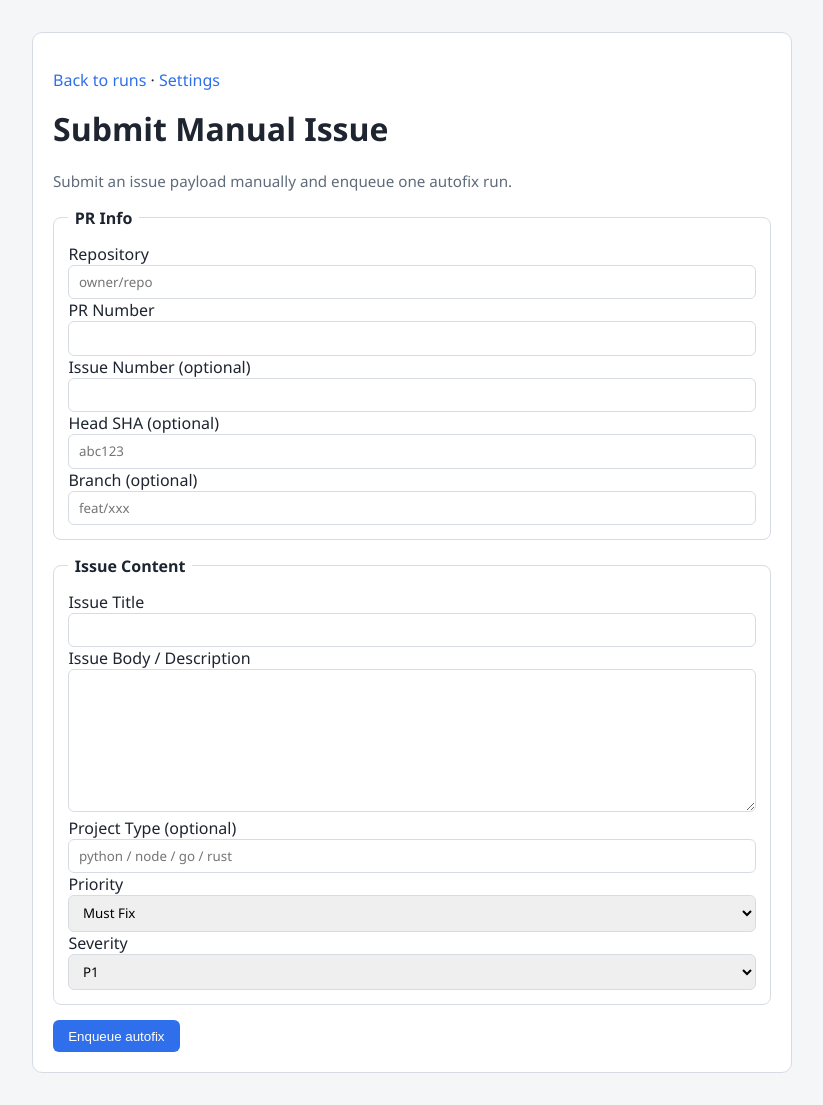
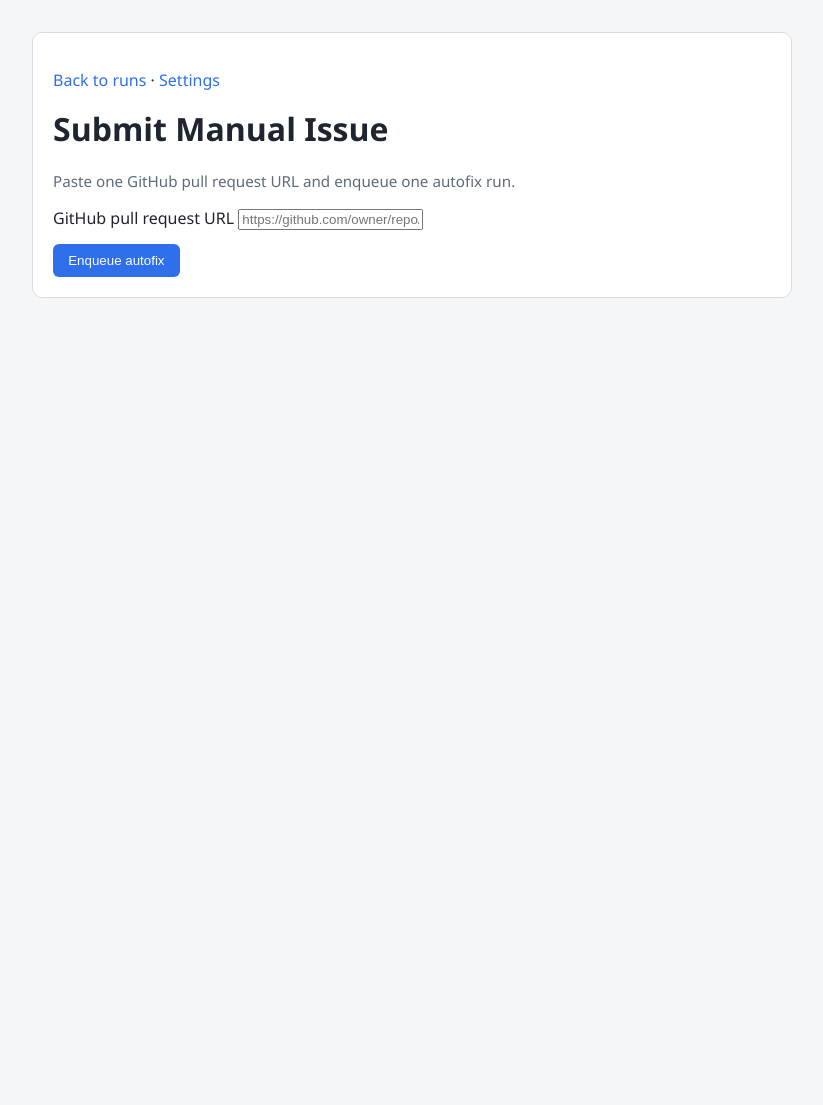
Before and after one commit to sun-praise/software-factory, a FastAPI app: page /issues in a window 1280 px wide. Shown: the whole page, without its empty margins (228-1051 px from the left). After the commit the page ends 298 px from the top, so only its background shows below. Run offline with FastAPI, Linux system fonts and the light colour scheme.

Commit message:
Simplify manual issue input to GitHub PR URL

```diff
--- a/app/routes/web.py
+++ b/app/routes/web.py
@@ -1,6 +1,7 @@
 from pathlib import Path
 from typing import Any
 import sqlite3
+from urllib.parse import urlparse
 
 from fastapi import APIRouter, HTTPException, Request, status
 from fastapi.responses import HTMLResponse, RedirectResponse
@@ -64,47 +65,93 @@ def _read_log_preview(logs_path: str | None, max_chars: int = 1200) -> str:
     return text.strip()[:max_chars] or "No log data yet."
 
 
-def _build_issue_normalized_review(payload: IssueSubmissionRequest) -> dict[str, Any]:
-    issue_text = f"{payload.title}\n\n{payload.body}".strip()
+def _parse_issue_url(url: str) -> tuple[str, int, int | None, str]:
+    parsed = urlparse(url)
+    if parsed.scheme != "https" or (parsed.hostname or "").lower() != "github.com":
+        raise ValueError("Only https GitHub links on github.com are supported.")
+
+    path_parts = [part for part in parsed.path.split("/") if part]
+    if len(path_parts) < 4:
+        raise ValueError(
+            "Expected a GitHub URL in the form https://github.com/<owner>/<repo>/pull/<number>."
+        )
+
+    owner, repo_name, section, number_part = path_parts[:4]
+    if section not in {"pull", "pulls"}:
+        raise ValueError(
+            "Only pull request links are supported. Example: https://github.com/<owner>/<repo>/pull/<number>."
+        )
+
+    try:
+        pr_number = int(number_part)
+    except ValueError as exc:
+        raise ValueError("PR number in URL must be a positive integer.") from exc
+
+    if pr_number <= 0:
+        raise ValueError("PR number in URL must be a positive integer.")
+
+    repo = f"{owner}/{repo_name}"
+    issue_number = None
+    if section == "pulls":
+        section = "pull"
+    issue_url = f"https://github.com/{repo}/{section}/{pr_number}"
+    return repo, pr_number, issue_number, issue_url
+
+
+def _build_issue_normalized_review(
+    *,
+    repo: str,
+    pr_number: int,
+    issue_number: int | None,
+    issue_url: str,
+) -> dict[str, Any]:
+    issue_text = f"Manual issue submission: {issue_url}"
+    if issue_number is not None:
+        issue_text = f"{issue_text}\n\nOriginal issue number: {issue_number}"
+
     item = {
         "source": "manual_issue",
         "path": None,
         "line": None,
         "text": issue_text,
-        "severity": payload.severity,
+        "severity": "P1",
     }
 
-    must_fix: list[dict[str, Any]] = []
+    must_fix: list[dict[str, Any]] = [item]
     should_fix: list[dict[str, Any]] = []
-    if payload.priority == "must_fix":
-        must_fix.append(item)
-    else:
-        should_fix.append(item)
 
     return {
-        "repo": payload.repo,
-        "pr_number": payload.pr_number,
-        "head_sha": payload.head_sha,
+        "repo": repo,
+        "pr_number": pr_number,
+        "head_sha": None,
         "must_fix": must_fix,
         "should_fix": should_fix,
         "ignore": [],
         "summary": f"{len(must_fix)} blocking issues, {len(should_fix)} suggestions, 0 ignored",
-        "project_type": payload.project_type or "python",
-        "issue_number": payload.issue_number,
+        "project_type": "python",
+        "issue_number": issue_number,
     }
 
 
-def _enqueue_issue_fix(payload: IssueSubmissionRequest) -> dict[str, Any]:
+def _enqueue_issue_fix(
+    *,
+    repo: str,
+    pr_number: int,
+    issue_number: int | None,
+    issue_url: str,
+) -> dict[str, Any]:
     run_id: int | None = None
     remaining_quota = None
     idempotency_key = None
     queue_status = "not_queued"
 
-    normalized_review = _build_issue_normalized_review(payload)
-    repo = payload.repo
-    pr_number = payload.pr_number
-    branch = payload.branch
-    head_sha = payload.head_sha
+    normalized_review = _build_issue_normalized_review(
+        repo=repo,
+        pr_number=pr_number,
+        issue_number=issue_number,
+        issue_url=issue_url,
+    )
+    head_sha = None
 
     review_batch_id = build_review_batch_id(normalized_review)
     normalized_review["review_batch_id"] = review_batch_id
@@ -127,7 +174,7 @@ def _enqueue_issue_fix(payload: IssueSubmissionRequest) -> dict[str, Any]:
             conn,
             repo,
             pr_number,
-            branch=branch,
+            branch=None,
             head_sha=head_sha,
         )
         remaining_quota = get_remaining_autofix_quota(conn, repo, pr_number)
@@ -151,7 +198,7 @@ def _enqueue_issue_fix(payload: IssueSubmissionRequest) -> dict[str, Any]:
         "message": "Issue submission accepted.",
         "repo": repo,
         "pr_number": pr_number,
-        "issue_number": payload.issue_number,
+        "issue_number": issue_number,
         "queue_status": queue_status,
         "queued_run_id": run_id,
         "idempotency_key": idempotency_key,
@@ -285,30 +332,7 @@ async def issue_entry_page(request: Request) -> HTMLResponse:
 async def submit_issue(request: Request) -> HTMLResponse:
     templates: Jinja2Templates = request.app.state.templates
     form = await request.form()
-
-    raw_issue_number = form.get("issue_number")
-    issue_number: int | None = None
-    if raw_issue_number not in (None, ""):
-        try:
-            issue_number = int(str(raw_issue_number))
-        except (TypeError, ValueError) as exc:
-            raise HTTPException(
-                status_code=status.HTTP_400_BAD_REQUEST,
-                detail="issue_number must be a positive integer",
-            ) from exc
-
-    request_data = {
-        "repo": form.get("repo", "").strip(),
-        "pr_number": form.get("pr_number"),
-        "issue_number": issue_number,
-        "title": form.get("title", "").strip(),
-        "body": form.get("body", "").strip(),
-        "head_sha": (form.get("head_sha") or "").strip() or None,
-        "branch": (form.get("branch") or "").strip() or None,
-        "priority": form.get("priority", "must_fix"),
-        "severity": form.get("severity", "P1"),
-        "project_type": (form.get("project_type") or "").strip() or None,
-    }
+    request_data = {"url": str(form.get("url", "")).strip()}
 
     try:
         payload = IssueSubmissionRequest.model_validate(request_data)
@@ -327,7 +351,28 @@ async def submit_issue(request: Request) -> HTMLResponse:
         )
 
     try:
-        result = _enqueue_issue_fix(payload)
+        repo, pr_number, issue_number, issue_url = _parse_issue_url(payload.url)
+    except ValueError as exc:
+        return templates.TemplateResponse(
+            request=request,
+            name="issue_submit.html",
+            context={
+                "request": request,
+                "title": "Submit Manual Issue",
+                "message": str(exc),
+                "result": None,
+                "form": request_data,
+            },
+            status_code=400,
+        )
+
+    try:
+        result = _enqueue_issue_fix(
+            repo=repo,
+            pr_number=pr_number,
+            issue_number=issue_number,
+            issue_url=issue_url,
+        )
     except sqlite3.Error:
         result = {
             "ok": False,
@@ -350,7 +395,20 @@ async def submit_issue(request: Request) -> HTMLResponse:
 @router.post("/api/issues")
 async def api_submit_issue(payload: IssueSubmissionRequest) -> dict[str, Any]:
     try:
-        return _enqueue_issue_fix(payload)
+        repo, pr_number, issue_number, issue_url = _parse_issue_url(payload.url)
+    except ValueError as exc:
+        raise HTTPException(
+            status_code=status.HTTP_400_BAD_REQUEST,
+            detail=str(exc),
+        ) from exc
+
+    try:
+        return _enqueue_issue_fix(
+            repo=repo,
+            pr_number=pr_number,
+            issue_number=issue_number,
+            issue_url=issue_url,
+        )
     except sqlite3.Error as exc:
         raise HTTPException(
             status_code=status.HTTP_503_SERVICE_UNAVAILABLE,
--- a/app/templates/issue_submit.html
+++ b/app/templates/issue_submit.html
@@ -15,7 +15,7 @@
 
       <header>
         <h1>{{ title }}</h1>
-        <p class="muted">Submit an issue payload manually and enqueue one autofix run.</p>
+        <p class="muted">Paste one GitHub pull request URL and enqueue one autofix run.</p>
       </header>
 
       {% if message %}
@@ -30,51 +30,8 @@
       {% endif %}
 
       <form method="post" action="/issues" class="issue-form">
-        <fieldset>
-          <legend>PR Info</legend>
-
-          <label for="repo">Repository</label>
-          <input type="text" id="repo" name="repo" required value="{{ form.repo | default('') }}" placeholder="owner/repo">
-
-          <label for="pr_number">PR Number</label>
-          <input type="number" id="pr_number" name="pr_number" required min="1" value="{{ form.pr_number | default('') }}">
-
-          <label for="issue_number">Issue Number (optional)</label>
-          <input type="number" id="issue_number" name="issue_number" min="1" value="{{ form.issue_number | default('') }}">
-
-          <label for="head_sha">Head SHA (optional)</label>
-          <input type="text" id="head_sha" name="head_sha" value="{{ form.head_sha | default('') }}" placeholder="abc123">
-
-          <label for="branch">Branch (optional)</label>
-          <input type="text" id="branch" name="branch" value="{{ form.branch | default('') }}" placeholder="feat/xxx">
-        </fieldset>
-
-        <fieldset>
-          <legend>Issue Content</legend>
-
-          <label for="title">Issue Title</label>
-          <input type="text" id="title" name="title" required value="{{ form.title | default('') }}">
-
-          <label for="body">Issue Body / Description</label>
-          <textarea id="body" name="body" required rows="7">{{ form.body | default('') }}</textarea>
-
-          <label for="project_type">Project Type (optional)</label>
-          <input type="text" id="project_type" name="project_type" value="{{ form.project_type | default('') }}" placeholder="python / node / go / rust">
-
-          <label for="priority">Priority</label>
-          <select id="priority" name="priority">
-            <option value="must_fix"{% if form.priority | default('must_fix') == 'must_fix' %} selected{% endif %}>Must Fix</option>
-            <option value="should_fix"{% if form.priority | default('must_fix') == 'should_fix' %} selected{% endif %}>Should Fix</option>
-          </select>
-
-          <label for="severity">Severity</label>
-          <select id="severity" name="severity">
-            <option value="P1"{% if form.severity | default('P1') == 'P1' %} selected{% endif %}>P1</option>
-            <option value="P0"{% if form.severity | default('P1') == 'P0' %} selected{% endif %}>P0</option>
-            <option value="P2"{% if form.severity | default('P1') == 'P2' %} selected{% endif %}>P2</option>
-            <option value="P3"{% if form.severity | default('P1') == 'P3' %} selected{% endif %}>P3</option>
-          </select>
-        </fieldset>
+        <label for="url">GitHub pull request URL</label>
+        <input type="url" id="url" name="url" required value="{{ form.url | default('') }}" placeholder="https://github.com/owner/repo/pull/123">
 
         <div class="actions">
           <button type="submit">Enqueue autofix</button>
```
Also changed, not shown: app/schemas/issues.py (+3 -13 lines), tests/test_issue_submission.py (+14 -16 lines).
